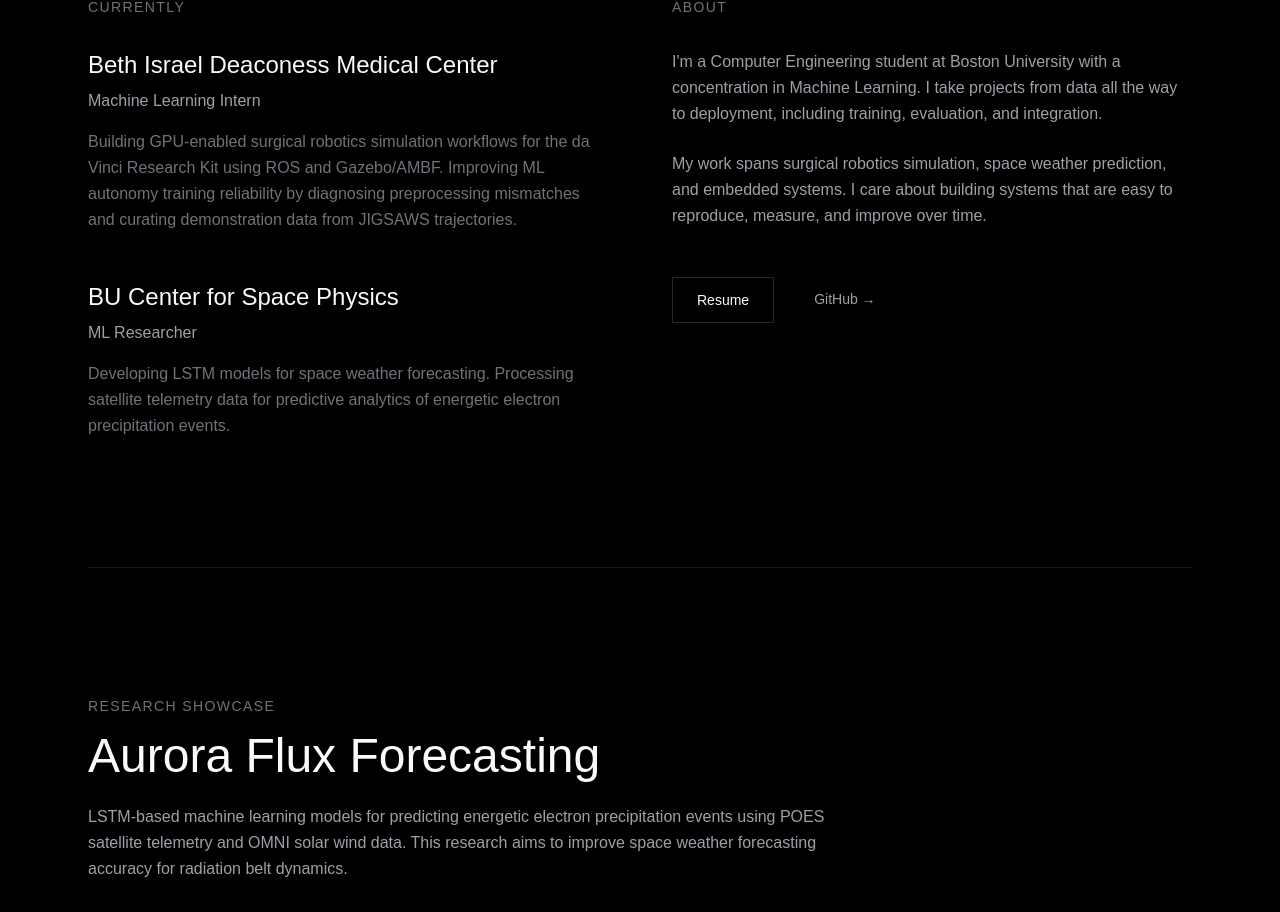
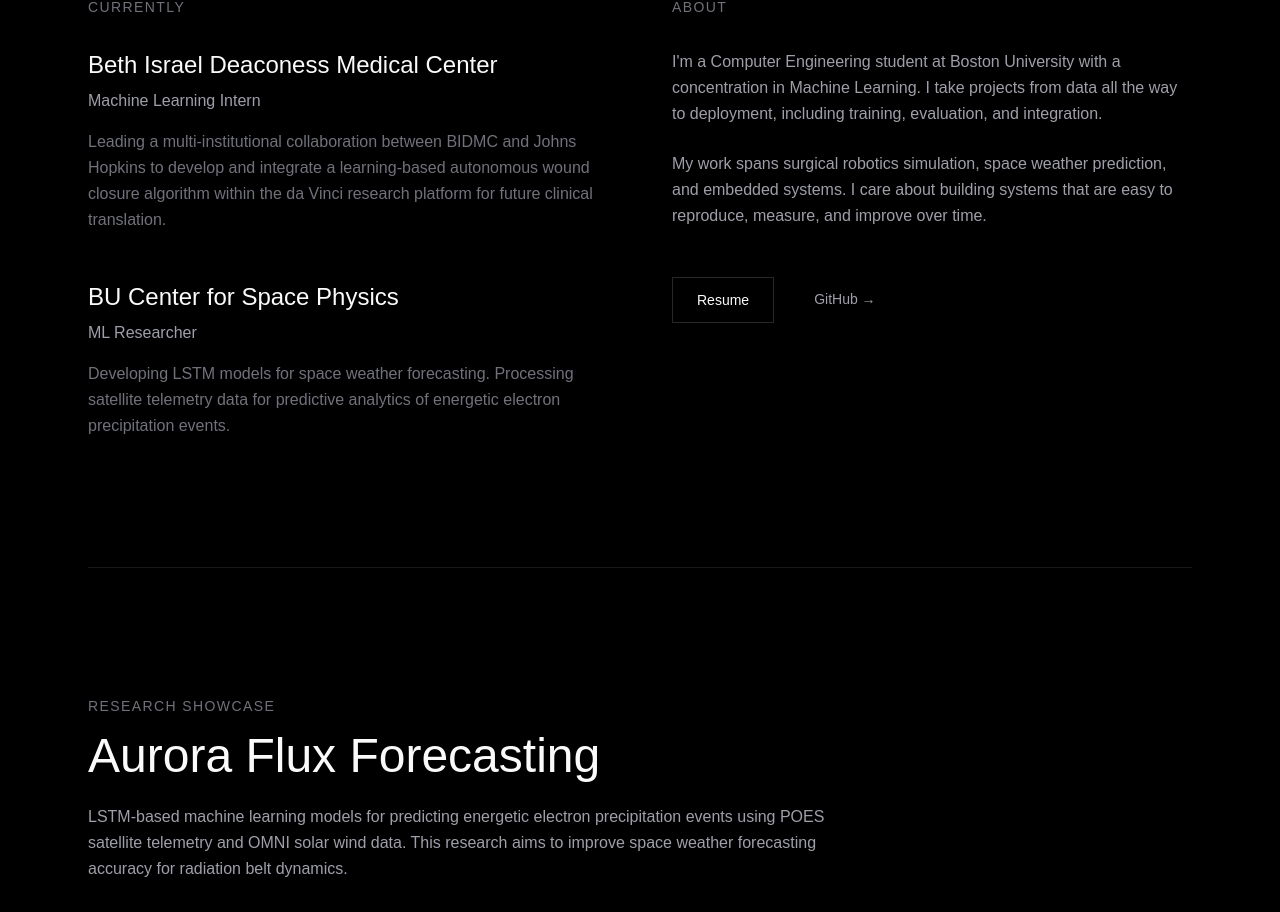
Before and after one commit to parthnkheni/parth_portfolio, a Next.js app: page / in a window 1280 px wide. Shown: the part 1000-1912 px from the top of the page. Built offline with nearby package versions, Linux system fonts and the light colour scheme.

Commit message:
Update BIDMC Role description

```diff
--- a/app/page.tsx
+++ b/app/page.tsx
@@ -185,9 +185,9 @@
                   </h3>
                   <p className="text-zinc-400 mb-4">Machine Learning Intern</p>
                   <p className="text-zinc-500 leading-relaxed">
-                    Building GPU-enabled surgical robotics simulation workflows for the da Vinci Research Kit
-                    using ROS and Gazebo/AMBF. Improving ML autonomy training reliability by diagnosing preprocessing
-                    mismatches and curating demonstration data from JIGSAWS trajectories.
+                    Leading a multi-institutional collaboration between BIDMC and Johns Hopkins to develop and integrate
+                    a learning-based autonomous wound closure algorithm within the da Vinci research platform for future
+                    clinical translation.
                   </p>
                 </div>
 
```
